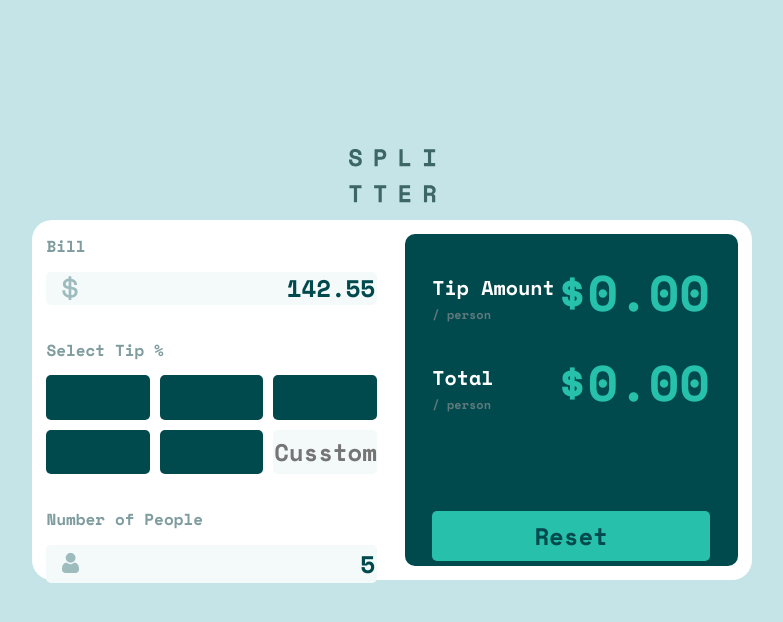
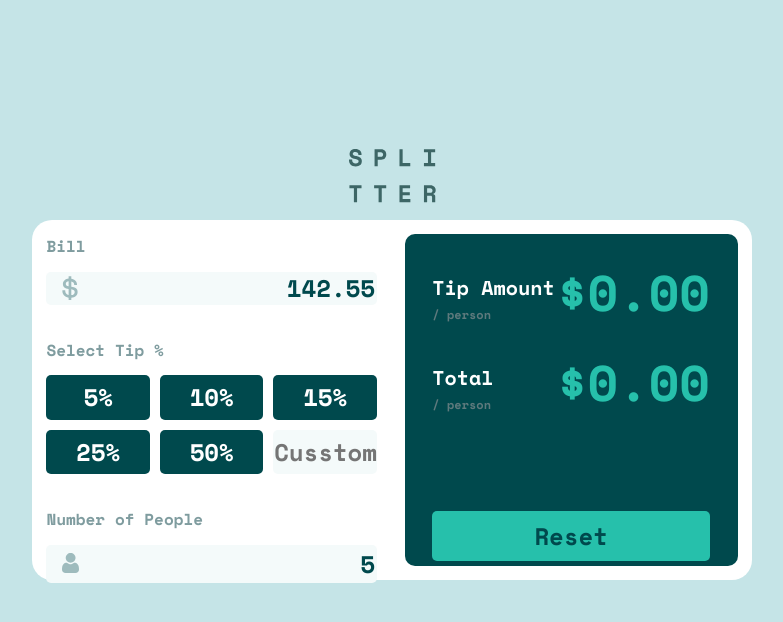
Before and after one commit to eric4274torres/project, a Vue app: page / in a window 1280 px wide. Shown: the top 622 px of the page, without its empty margins (248-1031 px from the left). Built offline with nearby package versions, Linux system fonts and the light colour scheme.

Commit message:
Cambios en calculadora

```diff
--- a/src/components/CalculatorApp.vue
+++ b/src/components/CalculatorApp.vue
@@ -5,7 +5,7 @@
       <input v-on:input="calcular(porcentaje)" v-model="bill" type="text" id="bill" />
       <label class="margin">Select Tip %</label>
       <div class="botones">
-        <HelloWorld class="btnPorcentaje" v-on:click="calcular" v-for="i in 5" :key="i" />
+        <HelloWorld class="btnPorcentaje" v-on:click="calcular(i)"  :num=i v-for="i in numero" :key="i" />
         <input type="text" placeholder="Cusstom" class="num" id="num" v-model="agregar" v-on:keyup.enter="agregarvalor(agregar)" />
       </div>
       <div>
@@ -52,6 +52,7 @@ export default {
       totalPersonaString: "0.00",
       amount: 0,
       agregar: null,
+      numero:[5,10,15,25,50]
     }
   },
   methods: {
--- a/src/components/HelloWorld.vue
+++ b/src/components/HelloWorld.vue
@@ -1,22 +1,22 @@
 <template>
-  <input type="button" :value=numero>
+  <input type="button" :value=num+n />
 </template>
 
 <script>
 export default {
-  name:'HelloWorld',
-  props:{
-    porsentaje:{
-      numero:5,
-      numero1:10,
-      numero2:15,
-      numero3:25,
-      numero4:50
+  name: "HelloWorld",
+  data(){
+    return{
+      n:'%'
     }
-  }
-}
+  },
+  props: {
+    num: {
+      type: String,
+    },
+  },
+};
 </script>
 
 <style>
-
 </style>
```
